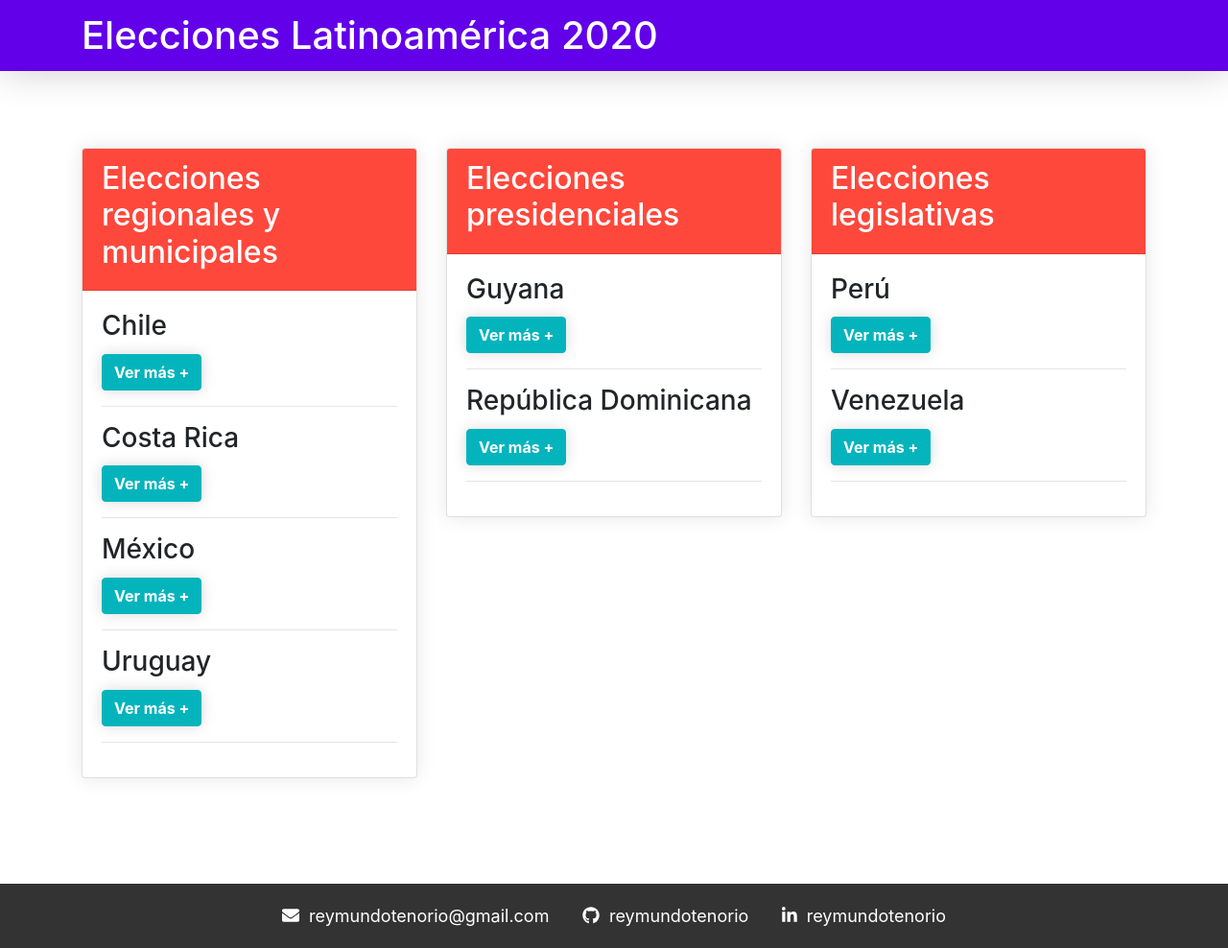
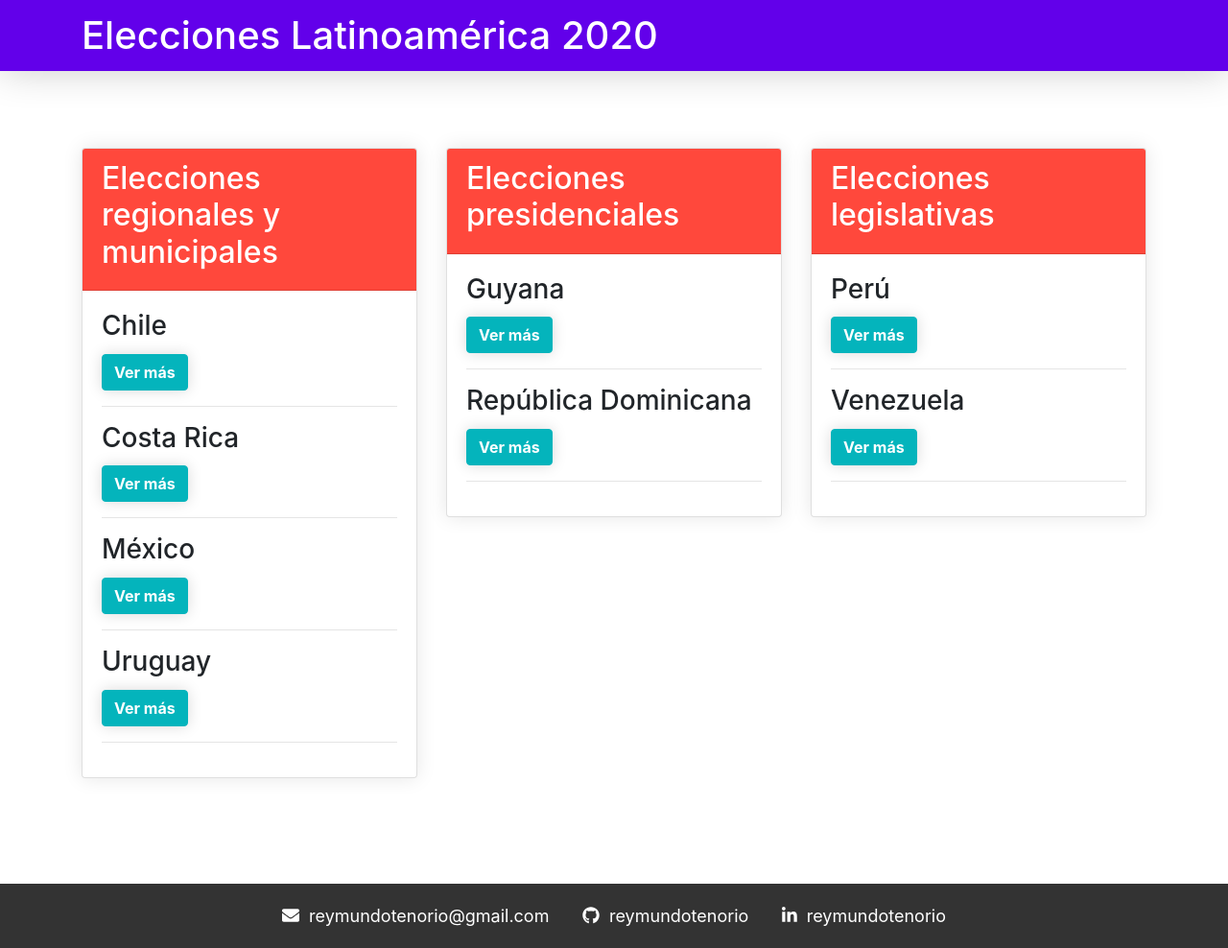
Before and after one commit to reymundotenorio/EleccionesLatam2020, a Jekyll site: the page built from index.html, in a window 1280 px wide. Shown: the whole page at 96% size. Built offline with Jekyll 4.4.1, drawn with Linux system fonts in a browser that asks for light colours; nearby versions of some CDN libraries.

Commit message:
Reparando URL

```diff
--- a/_config.yml
+++ b/_config.yml
@@ -1,6 +1,7 @@
 title: Elecciones Latinoamérica 2020
 description: Listado de las elecciones del año 2020 en Latinoamérica.
 baseurl: "EleccionesLatam2020"
+url: https://reymundotenorio.github.io/EleccionesLatam2020/
 author:
   name: Reymundo Tenorio
   social:
--- a/index.html
+++ b/index.html
@@ -19,7 +19,7 @@
                 <div class="card-body">
                     {% for eleccion in eleccionesTipo.items %}
                     <h3 class="card-title">{{ eleccion.pais }}</h3>
-                    <a href="{{EleccionesLatam2020}}/{{ eleccion.url }}" class="btn btn-primary">Ver más +</a>
+                    <a href="{{ eleccion.url | prepend: site.url }}" class="btn btn-primary">Ver más</a>
 
                     <hr class="w-100">
                     {% endfor %}
```
